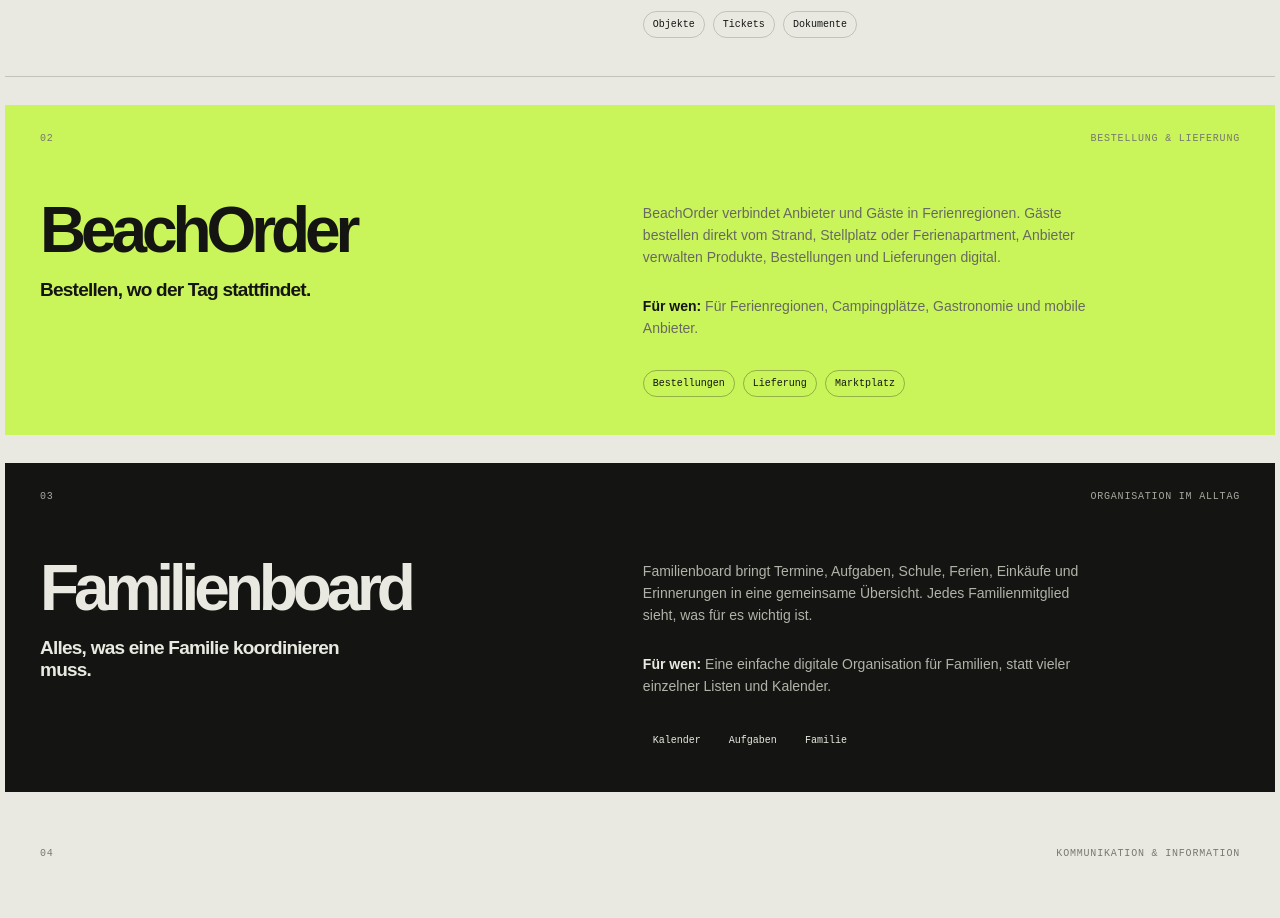
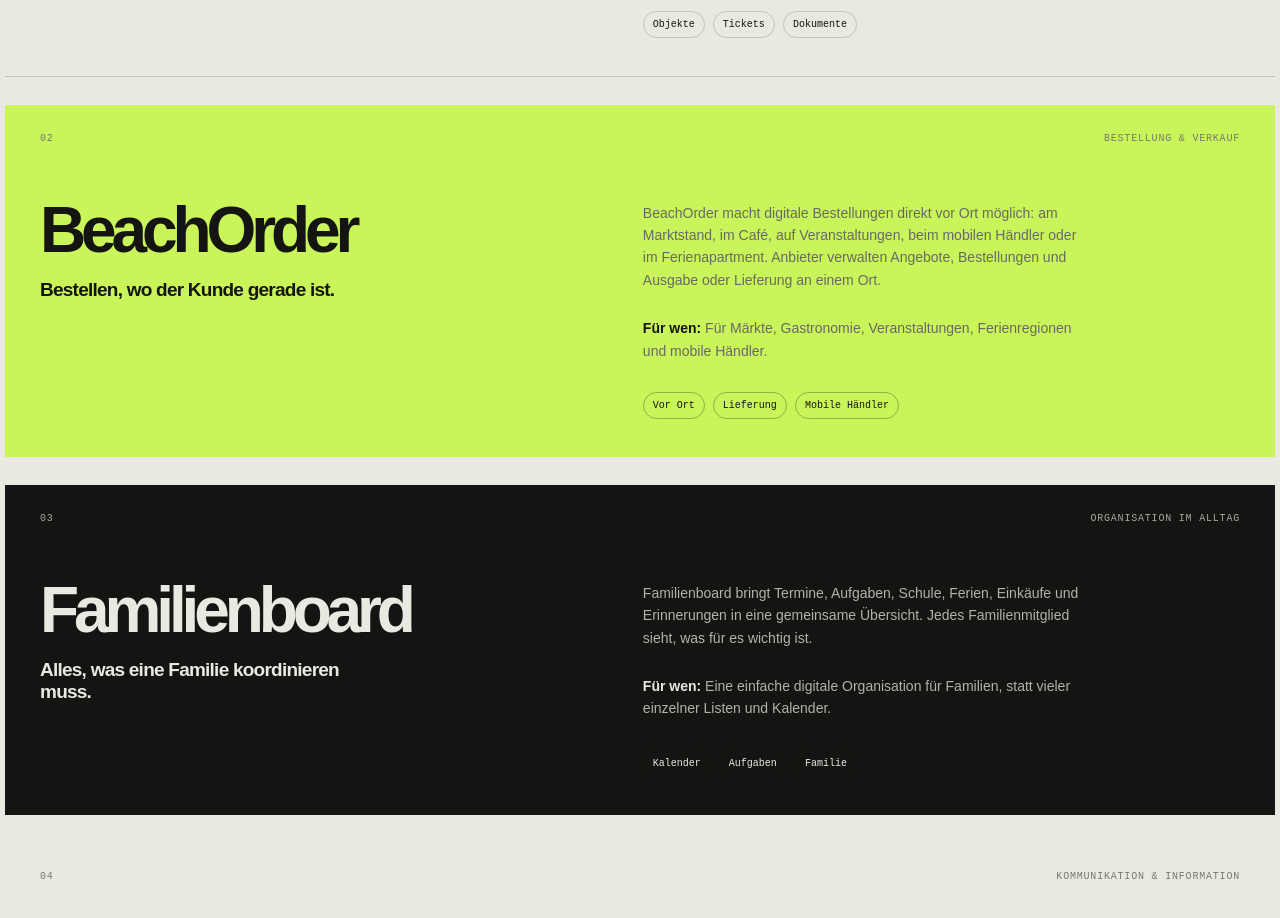
Before and after one commit to Maggo821/Sakreidadigital, a Next.js app: page /loesungen in a window 1280 px wide. Shown: the part 960-1878 px from the top of the page. Built offline with nearby package versions, Linux system fonts and the light colour scheme.

Commit message:
Expand BeachOrder positioning

```diff
--- a/app/layout.tsx
+++ b/app/layout.tsx
@@ -19,6 +19,8 @@ export const metadata: Metadata = {
     "Digitalisierungsförderung KMU",
     "Digitalisierung KMU",
     "individuelle digitale Lösungen",
+    "digitale Bestellungen vor Ort",
+    "Bestellsystem für mobile Händler",
   ],
   authors: [{ name: "Marco Sakreida" }],
   creator: "Marco Sakreida",
--- a/app/loesungen/page.tsx
+++ b/app/loesungen/page.tsx
@@ -21,11 +21,11 @@ const solutions = [
   {
     number: "02",
     name: "BeachOrder",
-    category: "Bestellung & Lieferung",
-    title: "Bestellen, wo der Tag stattfindet.",
-    text: "BeachOrder verbindet Anbieter und Gäste in Ferienregionen. Gäste bestellen direkt vom Strand, Stellplatz oder Ferienapartment, Anbieter verwalten Produkte, Bestellungen und Lieferungen digital.",
-    benefit: "Für Ferienregionen, Campingplätze, Gastronomie und mobile Anbieter.",
-    tags: ["Bestellungen", "Lieferung", "Marktplatz"],
+    category: "Bestellung & Verkauf",
+    title: "Bestellen, wo der Kunde gerade ist.",
+    text: "BeachOrder macht digitale Bestellungen direkt vor Ort möglich: am Marktstand, im Café, auf Veranstaltungen, beim mobilen Händler oder im Ferienapartment. Anbieter verwalten Angebote, Bestellungen und Ausgabe oder Lieferung an einem Ort.",
+    benefit: "Für Märkte, Gastronomie, Veranstaltungen, Ferienregionen und mobile Händler.",
+    tags: ["Vor Ort", "Lieferung", "Mobile Händler"],
     tone: "lime",
   },
   {
--- a/app/page.tsx
+++ b/app/page.tsx
@@ -23,9 +23,9 @@ const solutions = [
   {
     number: "04",
     type: "BeachOrder",
-    title: "Bestellen, wo der Tag stattfindet.",
-    text: "Gäste bestellen unkompliziert vom Strand, Stellplatz oder Ferienapartment. Anbieter erhalten einen einfachen digitalen Bestellkanal.",
-    tags: ["Bestellungen", "Lieferung"],
+    title: "Bestellen, wo der Kunde gerade ist.",
+    text: "BeachOrder ermöglicht digitale Bestellungen vor Ort, bei Märkten, Veranstaltungen, mobilen Händlern und in Ferienregionen. Anbieter erhalten einen einfachen Bestellkanal für Ausgabe oder Lieferung.",
+    tags: ["Vor Ort", "Mobile Händler"],
   },
 ];
 
```
